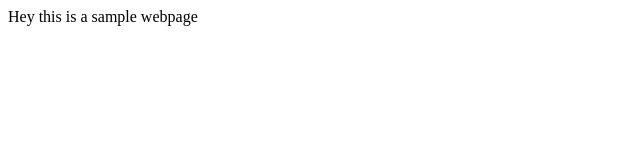
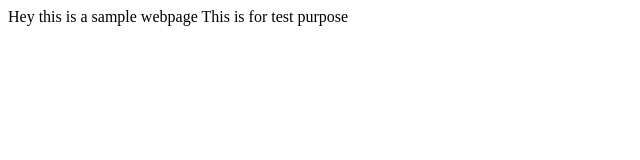
Before and after one commit to bavin2001/webjen, a plain HTML site: page index.html in a window 1280 px wide. Shown: the whole page, without its empty margins (0-640 px from the left). Drawn offline with Linux system fonts and the light colour scheme.

Commit message:
Update index.html

```diff
--- a/index.html
+++ b/index.html
@@ -4,5 +4,6 @@
   </title>
   <body>
     Hey this is a sample webpage
+    This is for test purpose
   </body>
 </html>
```
